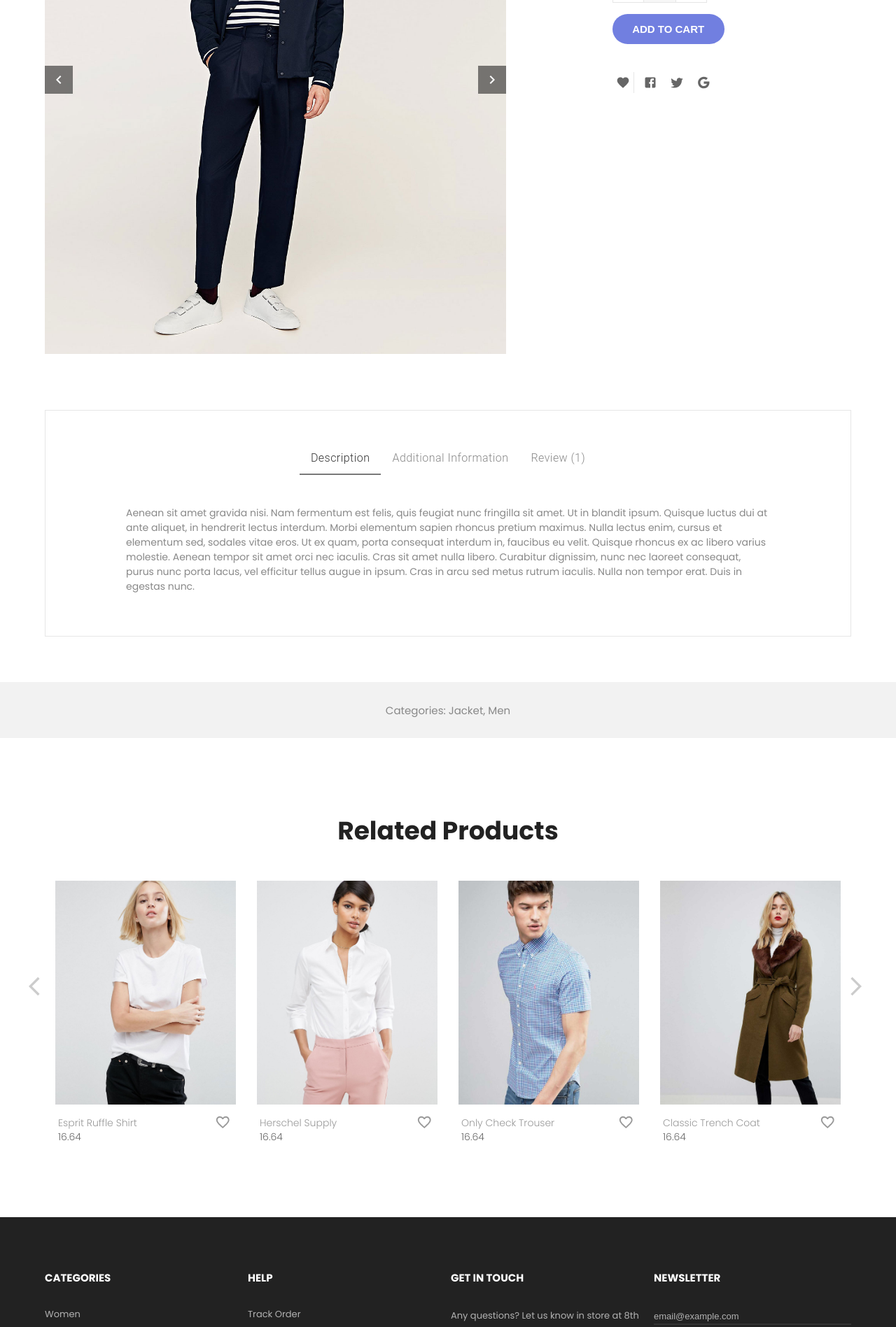
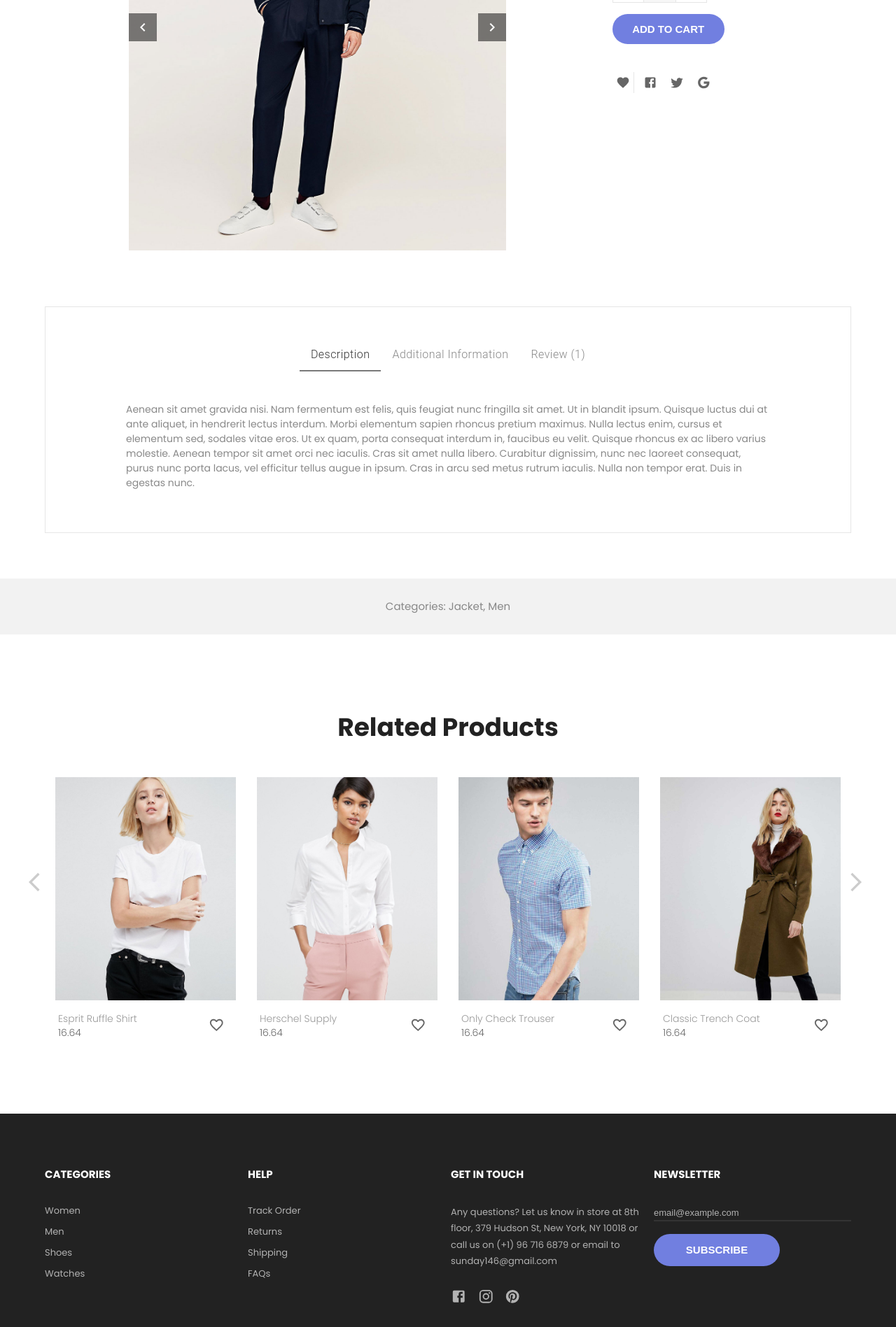
Before and after one commit to hnton2/MERN_CozaStore, a React (Create React App) app in the folder client/: page /product in a window 1280 px wide. Shown: the part 507-2404 px from the top of the page at 70% size. Built offline with nearby package versions, Linux system fonts and the light colour scheme.

Commit message:
fix product card

```diff
--- a/client/src/components/ProductCard/ProductCard.scss
+++ b/client/src/components/ProductCard/ProductCard.scss
@@ -77,13 +77,10 @@
                 font-size: 16px;
             }
         }
+    }
 
-        & .product__favorite {
-            align-self: flex-start;
-
-            & > .product__icon {
-                color: $grey-color-2;
-            }
-        }
+    &__modal {
+        background: #fff;
+        margin: 60px 0 20px;
     }
 }
--- a/client/src/components/ProductCard/index.jsx
+++ b/client/src/components/ProductCard/index.jsx
@@ -1,15 +1,40 @@
-import React from "react";
+import React, { useState } from "react";
 import FavoriteBorderIcon from "@mui/icons-material/FavoriteBorder";
 import FavoriteIcon from "@mui/icons-material/Favorite";
 import { Link } from "react-router-dom";
 import "./ProductCard.scss";
+import { Checkbox, Container, Modal } from "@mui/material";
+import ProductDetail from "../../components/ProductDetail";
+import CloseIcon from "@mui/icons-material/Close";
+import styled from "styled-components";
+
+const Backdrop = styled.div`
+    z-index: -1;
+    position: fixed;
+    right: 0;
+    bottom: 0;
+    top: 0;
+    left: 0;
+    background-color: rgba(0, 0, 0, 0.8);
+    -webkit-tap-highlight-color: transparent;
+`;
 
 function ProductCard({ name, price, image }) {
+    const [showDetail, setShowDetail] = useState(false);
+    const handleShowDetail = () => {
+        setShowDetail(true);
+    };
+    const handleCloseDetail = () => {
+        setShowDetail(false);
+    };
+
     return (
         <div className="product-card">
             <div className="product-card__image">
                 <img src={image} alt={name} />
-                <button className="btn bg-white">Quick View</button>
+                <button className="btn bg-white" onClick={handleShowDetail}>
+                    Quick View
+                </button>
             </div>
             <div className="product-card__desc">
                 <div>
@@ -18,10 +43,16 @@ function ProductCard({ name, price, image }) {
                     </Link>
                     <div className="product__price">{price}</div>
                 </div>
-                <button className="product__favorite">
-                    <FavoriteBorderIcon className="product__icon" />
-                </button>
+                <Checkbox icon={<FavoriteBorderIcon />} checkedIcon={<FavoriteIcon />} />
             </div>
+
+            <Modal open={showDetail} onClose={handleCloseDetail} BackdropComponent={Backdrop}>
+                <Container>
+                    <div className="product-card__modal">
+                        <ProductDetail />
+                    </div>
+                </Container>
+            </Modal>
         </div>
     );
 }
--- a/client/src/components/ProductDetail/ProductDetail.scss
+++ b/client/src/components/ProductDetail/ProductDetail.scss
@@ -1,6 +1,14 @@
 @import "../../variables.scss";
 
 .product {
+    & .slick-slider {
+        padding-left: 120px;
+
+        @include mobile {
+            padding-left: 80px;
+        }
+    }
+
     & .slick-dots.slick-thumb {
         top: 0;
         left: 0;
@@ -12,6 +20,11 @@
             height: 84px;
             margin-bottom: 28px;
             border: 1px solid #ccc;
+
+            @include mobile {
+                width: 56px;
+                height: 56px;
+            }
 
             &.slick-active img {
                 border: 1px solid $dark-color-2;
@@ -29,13 +42,14 @@
         padding: 8px;
         background-color: rgba($color: #000000, $alpha: 0.5);
         top: 50%;
-        left: 0 !important;
+        left: 120px !important;
         font-size: 25px;
         color: #fff !important;
         z-index: 1;
 
         @include mobile {
             display: block !important;
+            left: 80px !important;
         }
 
         &:hover {
--- a/client/src/style.scss
+++ b/client/src/style.scss
@@ -54,6 +54,10 @@ img {
     @include mobile {
         margin: 4px 0;
     }
+}
+
+.MuiModal-root {
+    z-index: 100 !important;
 }
 
 .tabs {
```
